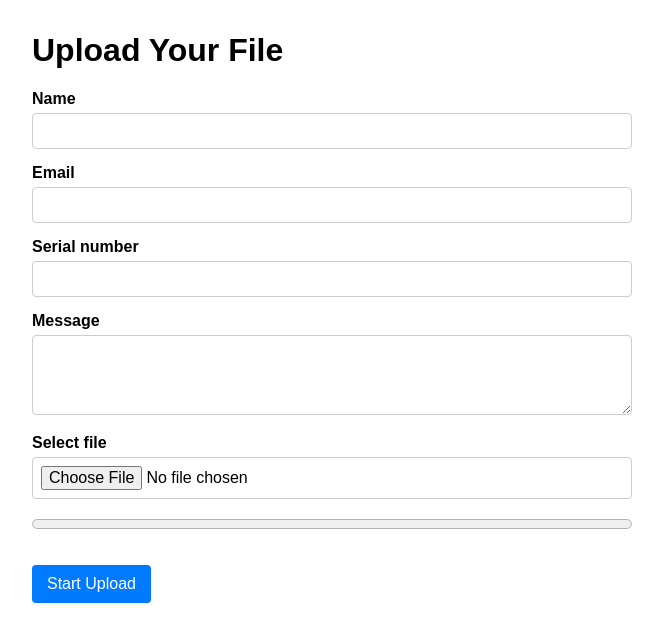
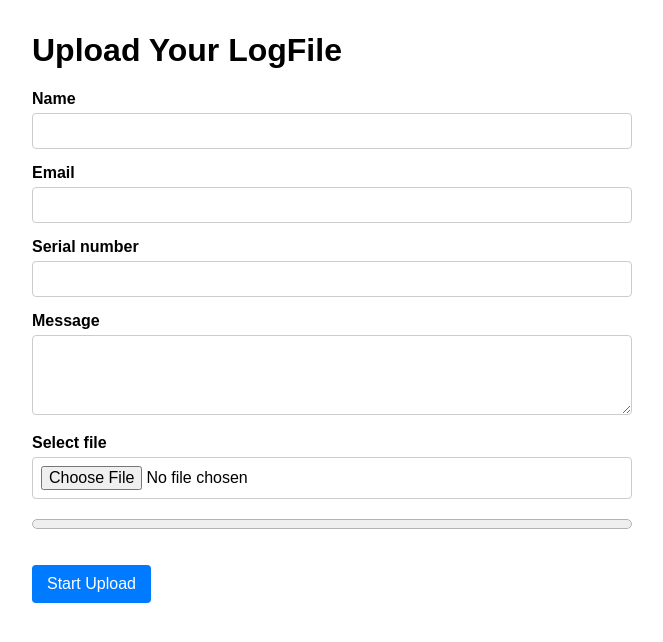
Before and after one commit to mhhbrasse/form, a website: page views/form.html in a window 1280 px wide. Shown: the whole page, without its empty margins (308-971 px from the left). Drawn offline with Linux system fonts and the light colour scheme.

Commit message:
Changed header text

```diff
--- a/views/form.html
+++ b/views/form.html
@@ -61,7 +61,7 @@
   </style>
 </head>
 <body>
-  <h1>Upload Your File</h1>
+  <h1>Upload Your LogFile</h1>
   <form id="uploadForm">
     <label for="name">Name</label>
     <input type="text" name="name" id="name" required />
```
